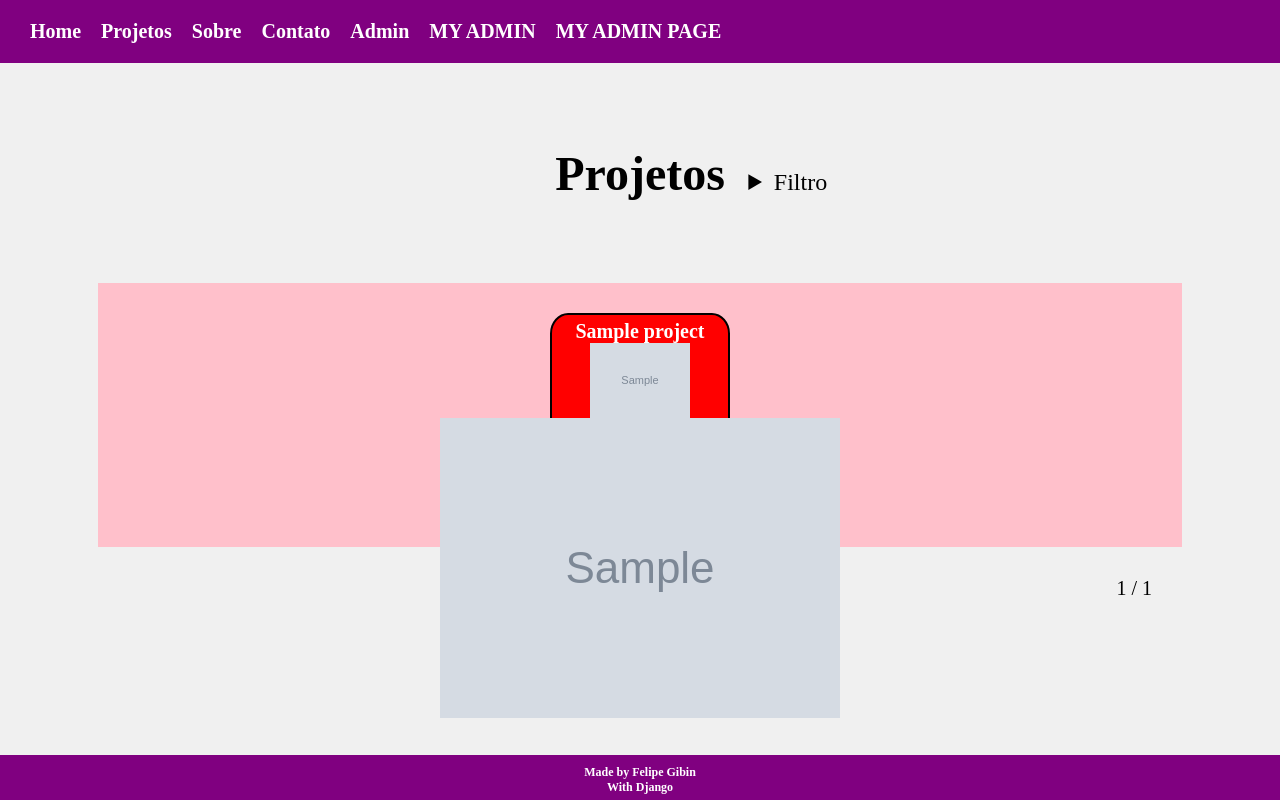
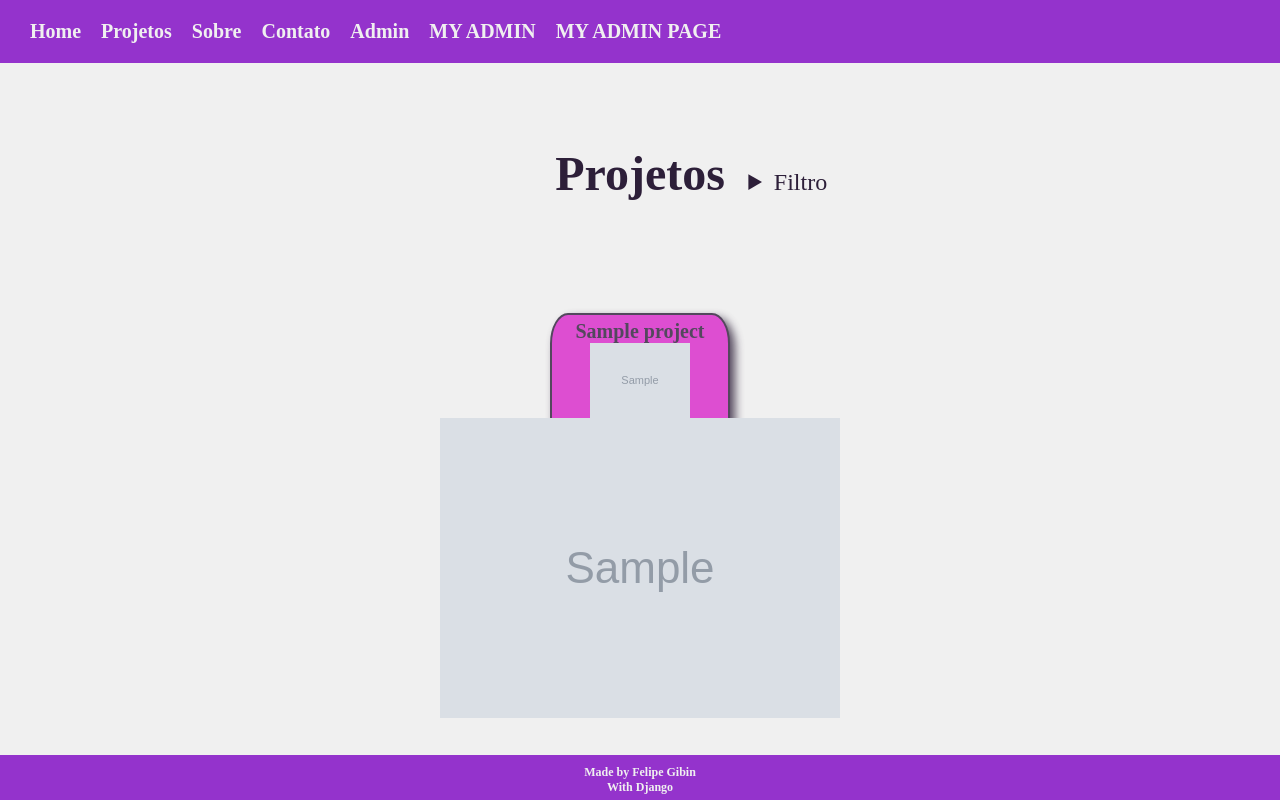
Before and after one commit to Felipe-Gibin/Portifolio-WebSite, a Django app: page /projects/ in a window 1280 px wide. Run offline with Django 5.2, Linux system fonts and the light colour scheme; tables that the repository leaves empty hold one stand-in row (values such as "Sample post"); grey boxes marked "Sample" are stand-in pictures.

Commit message:
Creating a color scheme and styling project cars

```diff
--- a/base_static/global/css/style.css
+++ b/base_static/global/css/style.css
@@ -7,6 +8,32 @@
     --big-font: 1.8rem;
     --bigger-font: 2.0rem;
     --biggest-font: 2.4rem;
+
+    /* Cores basicas */
+    --white: #f0f0f0;
+    --gray: #808080;
+    --black: #0f0f0f;
+    --black-purple:#2d1f39;
+
+    /* Cor Principal */
+    --lightest-primary-color: hsl(278, 60%, 70%);
+    --lighter-primary-color: hsl(278, 60%, 64%);
+    --light-primary-color: hsl(278, 60%, 54%);
+    --primary-color: hsl(278, 60%, 50%);
+    --dark-primary-color: hsl(278, 60%, 46%);
+    --darker-primary-color: hsl(278, 60%, 36%);
+    --darkest-primary-color: hsl(278, 60%, 30%);
+
+    /* Cor Secundaria */
+    --lightest-secondary-color: hsl(305, 70%, 70%);
+    --lighter-secondary-color: hsl(305, 70%, 64%);
+    --light-secondary-color: hsl(305, 70%, 54%);
+    --secondary-color: hsl(305, 70%, 50%);
+    --dark-secondary-color: hsl(305, 70%, 46%);
+    --darker-secondary-color: hsl(305, 70%, 36%);
+    --darkest-secondary-color: hsl(305, 70%, 30%);
+    --lightest-secondary-color-transparent: hsl(305, 70%, 70%, 0.4);
+    --lighter-secondary-color-transparent: hsl(305, 70%, 64%, 0.5);
 }
 
 
@@ -22,7 +49,8 @@ body, html, main, h1, h2, h3, h4, h5, h6, p, a, ul, li {
 /* Definição do tamanho da fonte */
 html {
     font-size: 62.5%;
-    background-color: #f0f0f0;
+    color: var(--black-purple);
+    background-color: var(--white);
 }
 
 /* Corpo Principal */
@@ -34,7 +62,7 @@ body {
     justify-content: center;
     width: 100%;
     min-height: 100vh;
-    color: white;
+
 }
 
 /* Corpo do conteúdo */
@@ -45,7 +73,6 @@ main {
     width: 100%;
     height: calc(100vh - 25px);
     margin: 0 auto;
-    color: black;
     overflow: hidden;
 }
 
@@ -60,7 +87,8 @@ main {
 header {
     display: flex;
     flex-direction: row;
-    background-color: purple;
+    background-color: var(--primary-color);
+    color: var(--white);
     width: 100%;
 }
 header ul {
@@ -80,13 +108,13 @@ header ul {
 /* Link's cabeçalho */
 .nav-header a {
     text-decoration: none;
-    color: white;
+    color: inherit;
     padding: 10px;
 }
 
 /* Link's cabeçalho ao passar o mouse*/
 .nav-header a:hover {
-    background-color: blue;
+    background-color: var(--dark-primary-color);
 }
 
 /* -------------------------------------------------------------------------- */
@@ -94,10 +122,11 @@ header ul {
 footer {
     font-size: var(--smaller-font);
     justify-items: center;
-    background-color: purple;
+    background-color: var(--primary-color);
     width: 100%;
     max-height: 25px;
     padding: 10px;
+    color: var(--white);
 }
 
 /* -------------------------------------------------------------------------- */
@@ -138,8 +171,6 @@ footer {
     display: flex;
     flex-wrap: wrap;
     justify-content: center;
-    background-color: pink;
-    color: white;
     width: 80%;
     margin: 0 auto;
     gap: 30px;
@@ -171,12 +202,14 @@ footer {
     position: relative;
     flex-direction: column;
     flex: 0 0 calc(20% - 28px);
-    height: 200px;
+    height: 300px;
     min-width: 160px;
     align-items: center;
-    background-color: red;
-    border: 2px solid black;
+    background-color: var(--secondary-color);
+    border: 2px solid var(--black-purple);
     border-radius: 10%;
+    box-shadow: 5px 5px 10px var(--black-purple);
+    opacity: 80%;
 }
 /* Telas médias: 3 cards por linha */
 @media (max-width: 1000px) {
--- a/project/templates/projectItems/cardProject.html
+++ b/project/templates/projectItems/cardProject.html
@@ -70,19 +70,22 @@
     </div>
 
     <div class='paginator'>
+        {% if page_obj.has_other_pages %}
+            <ul>
+                {% if page_obj.has_previous %}
+                <li><a href="?page={{ page_obj.previous_page_number }}{% if querystring %}&{{ querystring }}{% endif %}">&lt;</a>
+                    <li><a href="?page=1{% if querystring %}&{{ querystring }}{% endif %}">1</a></li>
+                {% endif %}
 
-        {% if page_obj.has_previous %}
-        <a href="?page=1{% if querystring %}&{{ querystring }}{% endif %}">Primeira</a>
-        <a href="?page={{ page_obj.previous_page_number }}{% if querystring %}&{{ querystring }}{% endif %}">Anterior</a>
-        {% endif %}
+                <li class='active'><a class='current-page'>
+                    {{ page_obj.number }}
+                </a></li>
 
-        <span>
-            {{ page_obj.number }} / {{ page_obj.paginator.num_pages }}
-        </span>
-
-        {% if page_obj.has_next %}
-            <a href="?page={{ page_obj.next_page_number }}{% if querystring %}&{{ querystring }}{% endif %}">Próxima</a>
-            <a href="?page={{ page_obj.paginator.num_pages }}{% if querystring %}&{{ querystring }}{% endif %}">Última</a>
+                {% if page_obj.has_next %}
+                <li><a href="?page={{ page_obj.paginator.num_pages }}{% if querystring %}&{{ querystring }}{% endif %}">{{ page_obj.paginator.num_pages }}</a></li>
+                <li><a href="?page={{ page_obj.next_page_number }}{% if querystring %}&{{ querystring }}{% endif %}">&gt;</a></li>
+                {% endif %}
+            </ul>
         {% endif %}
     </div>
 
```
Also changed, not shown: other parts of base_static/global/css/style.css (+38 -5 lines), my_admin/templates/my_admin/my_admin_home.html (+15 -11 lines).
